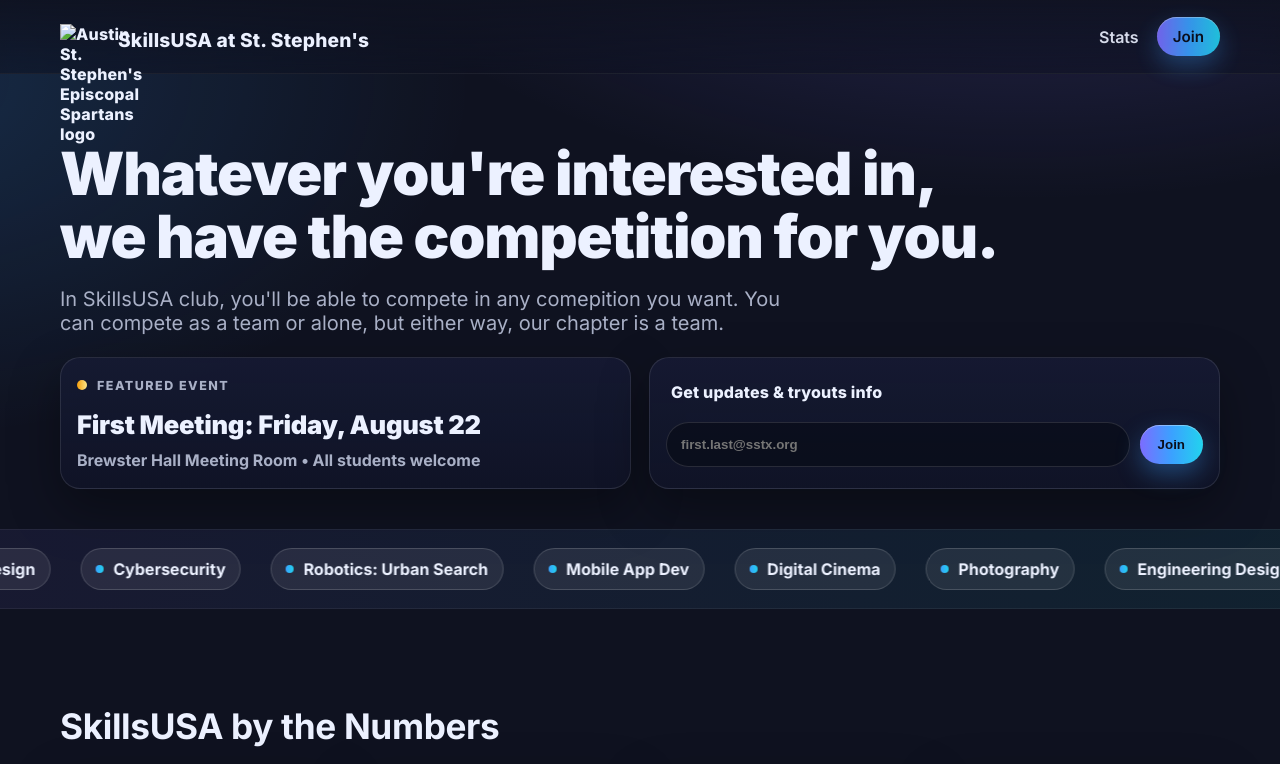
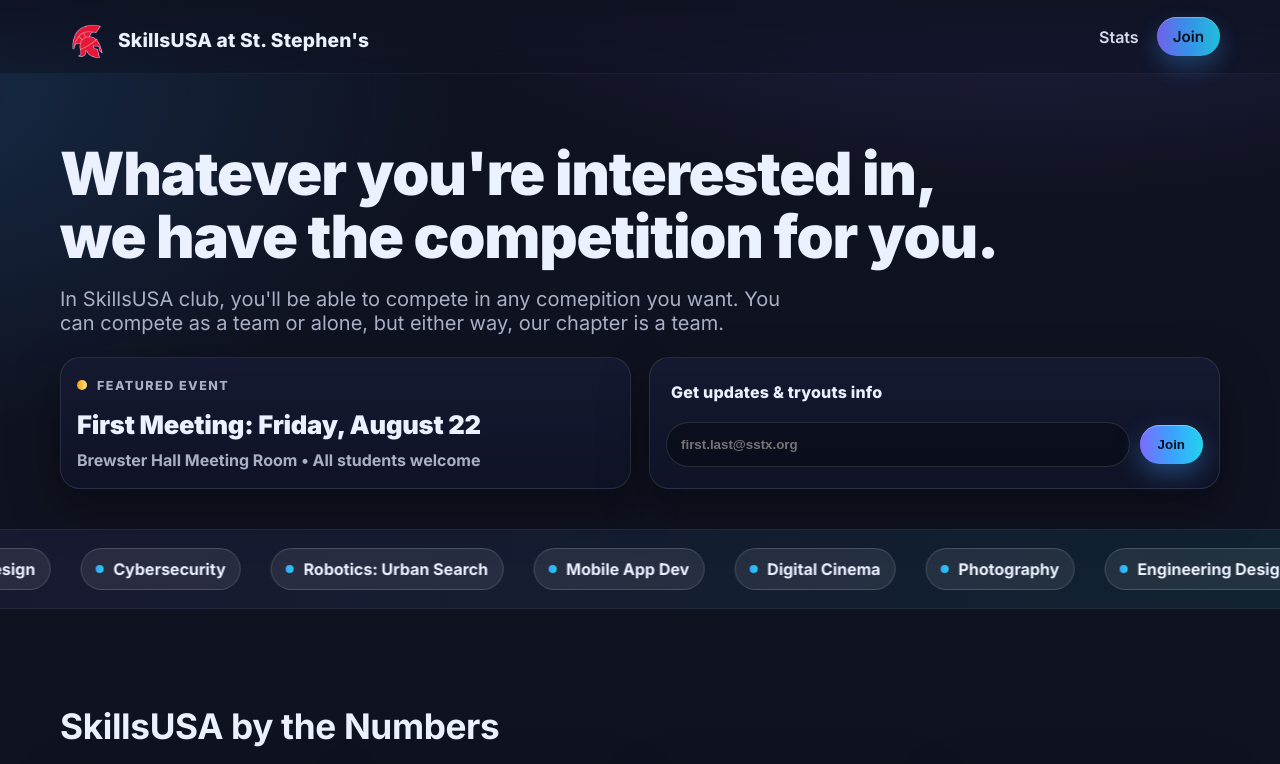
Before and after one commit to noamshamir/skills_usa_website, a plain HTML site: page index.html in a window 1280 px wide. Shown: the top 764 px of the page. Drawn offline with Linux system fonts and the light colour scheme.

Commit message:
image fix

```diff
--- a/index.html
+++ b/index.html
@@ -544,7 +544,7 @@
                 <div class="brand">
                     <div class="brand__logo" aria-hidden="true">
                         <img
-                            src="/Users/noamshamir/Documents/usaco/sstx.png"
+                            src="/sstx_logo.png"
                             alt="Austin St. Stephen's Episcopal Spartans logo"
                         />
                     </div>
```
Also changed, not shown: sstx_logo.png (added).
